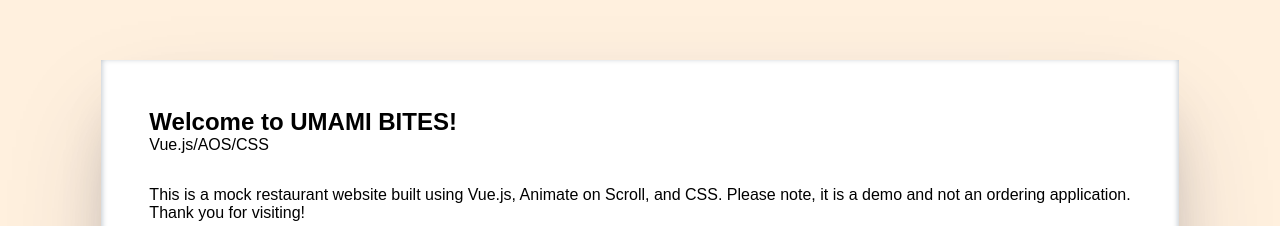
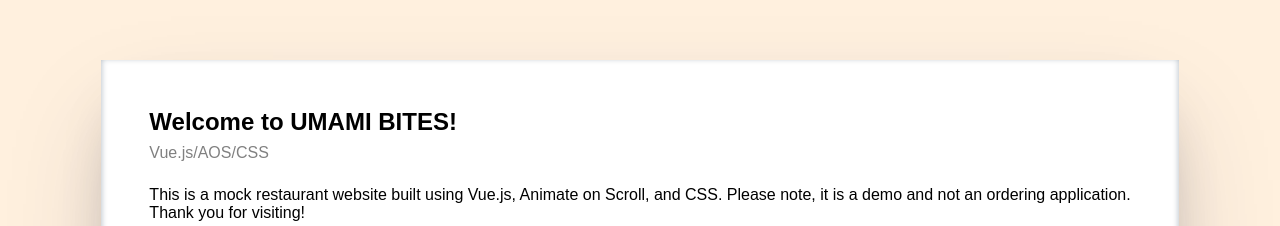
Before and after one commit to CryFecteau/umami-bites, a Vue app: page / in a window 1280 px wide. Shown: the part 162-388 px from the top of the page. Built offline with nearby package versions, Linux system fonts and the light colour scheme.

Commit message:
Update styling

```diff
--- a/src/components/loading.component.vue
+++ b/src/components/loading.component.vue
@@ -69,7 +69,10 @@ export default {
   box-shadow: rgba(50, 50, 93, 0.25) 0px 50px 100px -20px,
     rgba(0, 0, 0, 0.3) 0px 30px 60px -30px, rgba(10, 37, 64, 0.35) 0px -2px 6px 0px inset;
 }
-
+.loading-subTitle {
+  color: gray;
+  margin: 0.5rem 0 -0.5rem;
+}
 .loading-body {
   margin-top: 2rem;
 }
```
